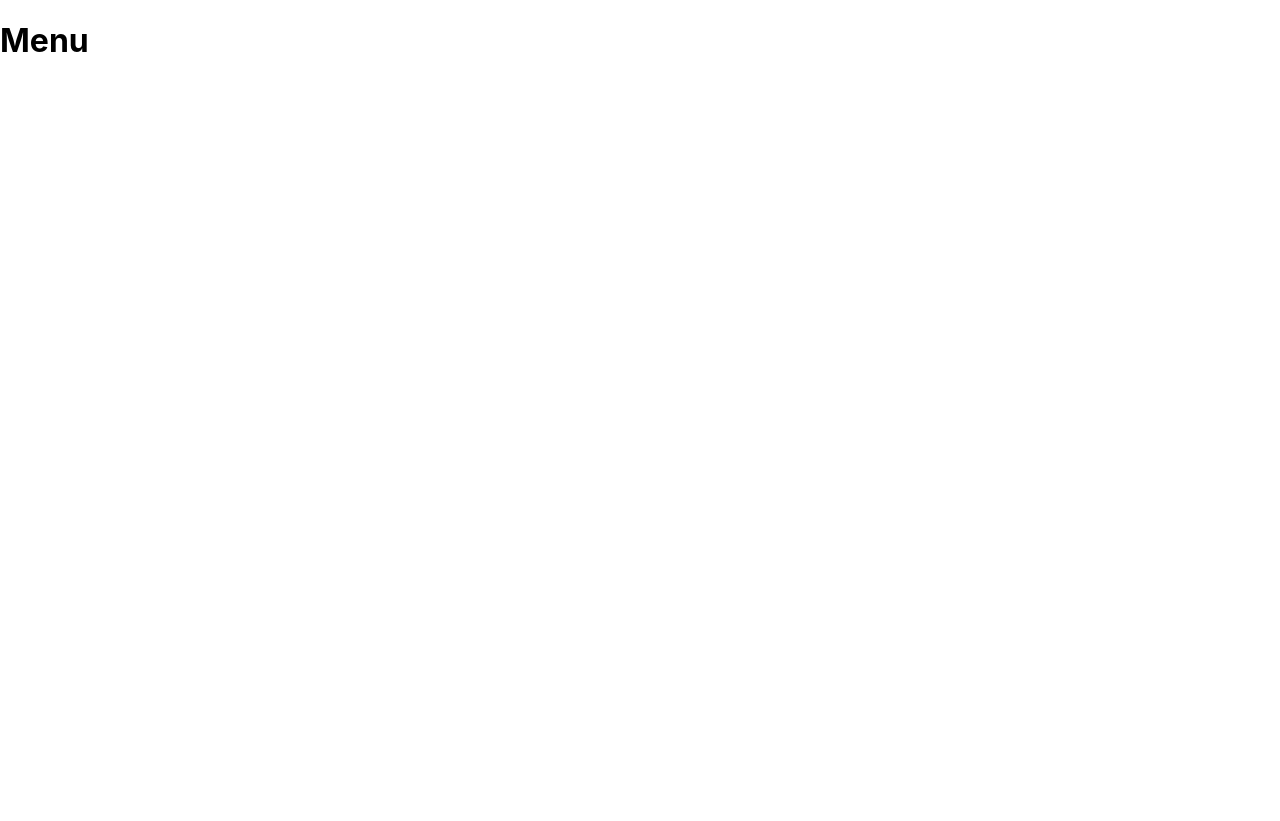
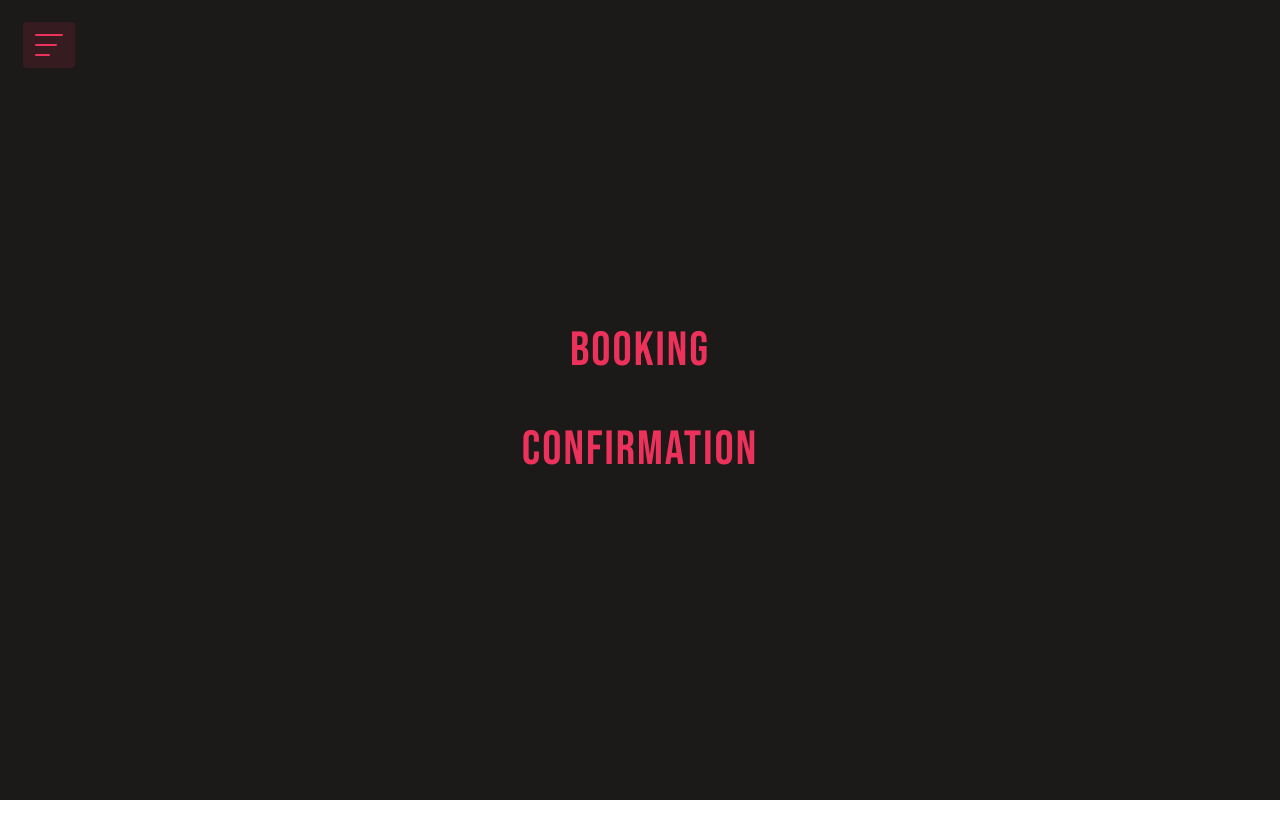
Before and after one commit to philipalgebrink/strajk-bowling, a React (Create React App) app: page /menu in a window 1280 px wide. After the commit the page ends 800 px from the top, so only its background shows below. Built offline with nearby package versions, Linux system fonts and the light colour scheme.

Commit message:
Added Menu Route
* Added menu route
* Added buttons to confirmation & booking

```diff
--- /dev/null
+++ b/src/pages/Menu.css
@@ -0,0 +1,36 @@
+.menu-page {
+  display: flex;
+  flex-direction: column;
+  align-items: center;
+  justify-content: center;
+  height: 100vh;
+  background-color: #1c1919;
+  color: #ec315a;
+  font-family: "Bebas Neue", sans-serif;
+}
+
+.menu-header {
+  font-size: 40px;
+  font-weight: 700;
+  text-transform: uppercase;
+  letter-spacing: 2px;
+  margin: 20px 0;
+}
+
+.navicon {
+  position: absolute;
+  top: 22px;
+  left: 23px;
+}
+
+.menu-button {
+  background: none;
+  border: none;
+  color: #ec315a;
+  font-size: 48px;
+  font-weight: 400;
+  text-transform: uppercase;
+  letter-spacing: 2px;
+  margin: 20px 0;
+  font-family: "Bebas Neue", sans-serif;
+}
--- a/src/pages/Menu.tsx
+++ b/src/pages/Menu.tsx
@@ -1,10 +1,25 @@
 import React from "react";
+import { useNavigate } from "react-router-dom";
+import "./Menu.css";
+import navicon from "../assets/navicon.svg";
 
 const Menu: React.FC = () => {
+  const navigate = useNavigate();
+
   return (
-    <div>
-      <h1>Menu</h1>
-      {}
+    <div className="menu-page">
+      <img
+        src={navicon}
+        alt="Close Menu"
+        className="navicon"
+        onClick={() => navigate(-1)}
+      />
+      <button className="menu-button" onClick={() => navigate("/booking")}>
+        Booking
+      </button>
+      <button className="menu-button" onClick={() => navigate("/confirmation")}>
+        Confirmation
+      </button>
     </div>
   );
 };
```
